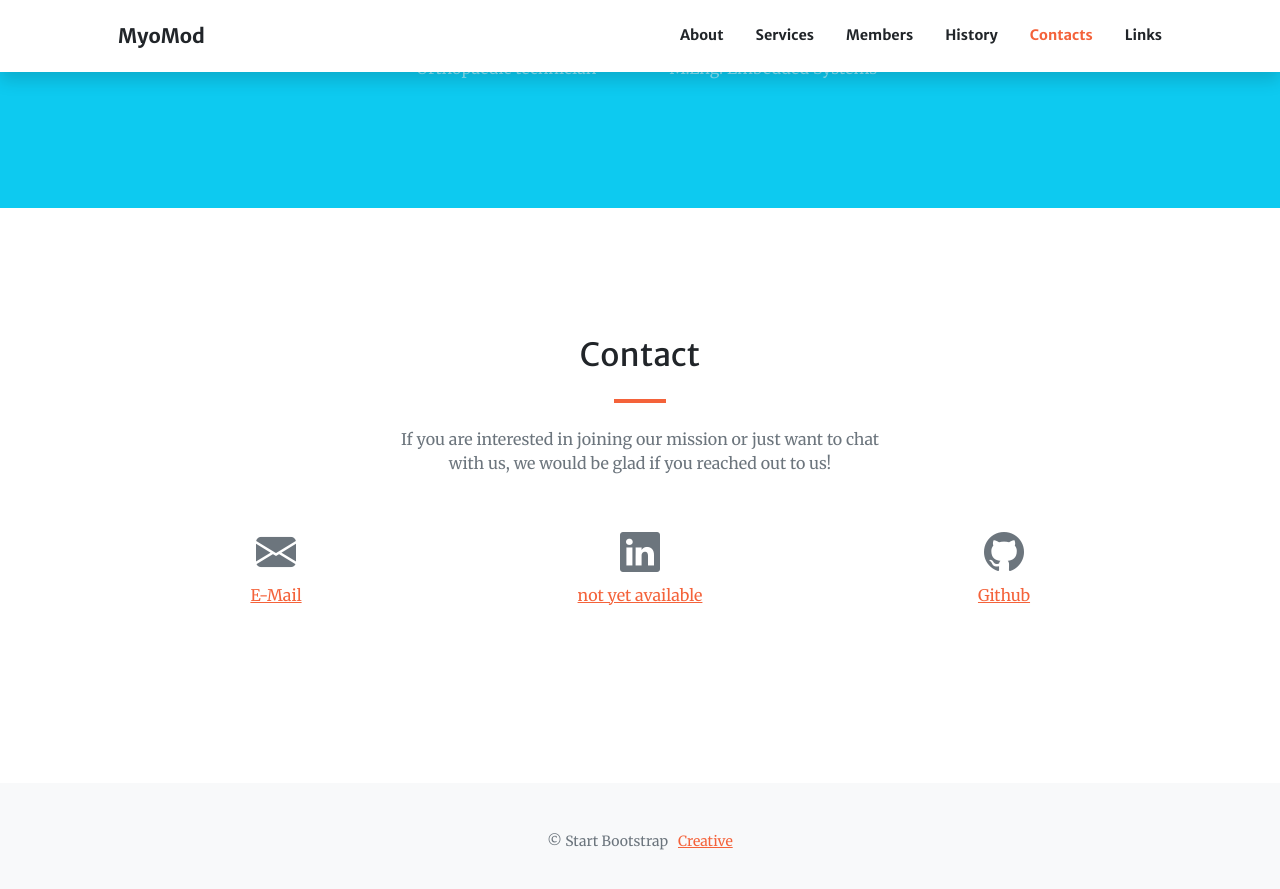
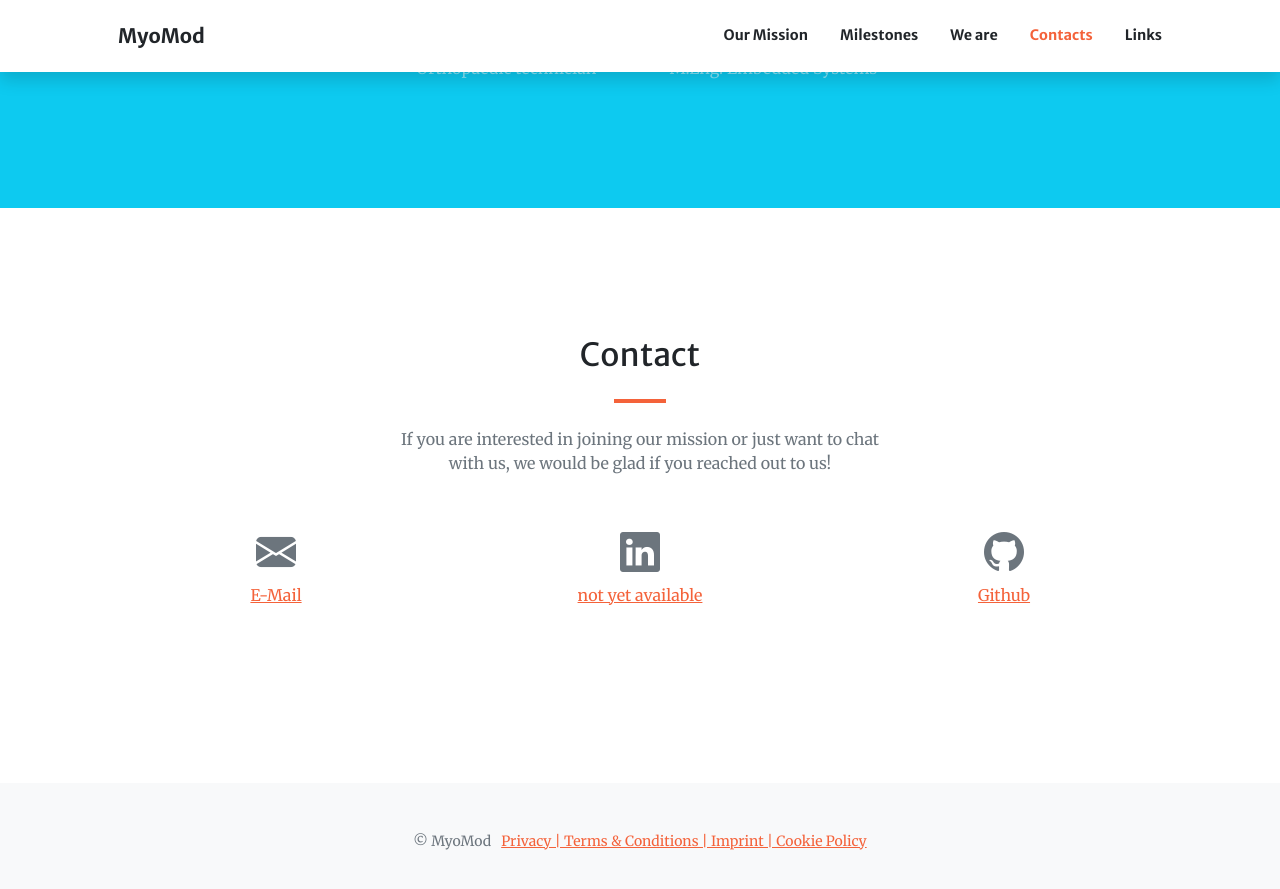
Before and after one commit to MyoMod/MyoMod.github.io, a Jekyll site: the page built from index.md, in a window 1280 px wide and 900 px high, scrolled down 3579 px. Shown: the top 889 px of the window. Built offline with Jekyll 4.4.1, drawn with Linux system fonts in a browser that asks for light colours; comment, search, counter and statistics services are not loaded; some of the changed text lies outside the part shown.

Commit message:
Update Menu and footer

```diff
--- a/_data/footer.yml
+++ b/_data/footer.yml
@@ -1,5 +1,5 @@
-copyright: '&copy; Start Bootstrap'
+copyright: '&copy; MyoMod'
 links:
-  - text: Creative
-    url: 'https://startbootstrap.com/themes/creative/'
+  - text: Privacy | Terms & Conditions | Imprint | Cookie Policy
+    url: '#'
     new_window: true
--- a/_data/menus.yml
+++ b/_data/menus.yml
@@ -3,14 +3,12 @@
 # However on github-pages custom plugins are disabled, and the script doesn't
 # run. So please, fill in any custom menu entry here.
 header:
-- title: About
+- title: Our Mission
   url: /#about
-- title: Services
-  url: /#services
-- title: Members
+- title: Milestones
+  url: /#timeline
+- title: We are
   url: /#members
-- title: History
-  url: /#timeline
 - title: Contacts
   url: /#contacts
 - title: Links
--- a/index.md
+++ b/index.md
@@ -12,7 +12,7 @@ sections:
   - type: call-to-action.html
     section_id: about
     background_style: bg-dark
-    title: We've got what you need!
+    title: Our Mission
     text: Start Bootstrap has everything you need to get your new website up and running in no time! All of the templates and themes on Start Bootstrap are open source, free to download, and easy to use. No strings attached!
     actions:
       - title: Get Started!
```
